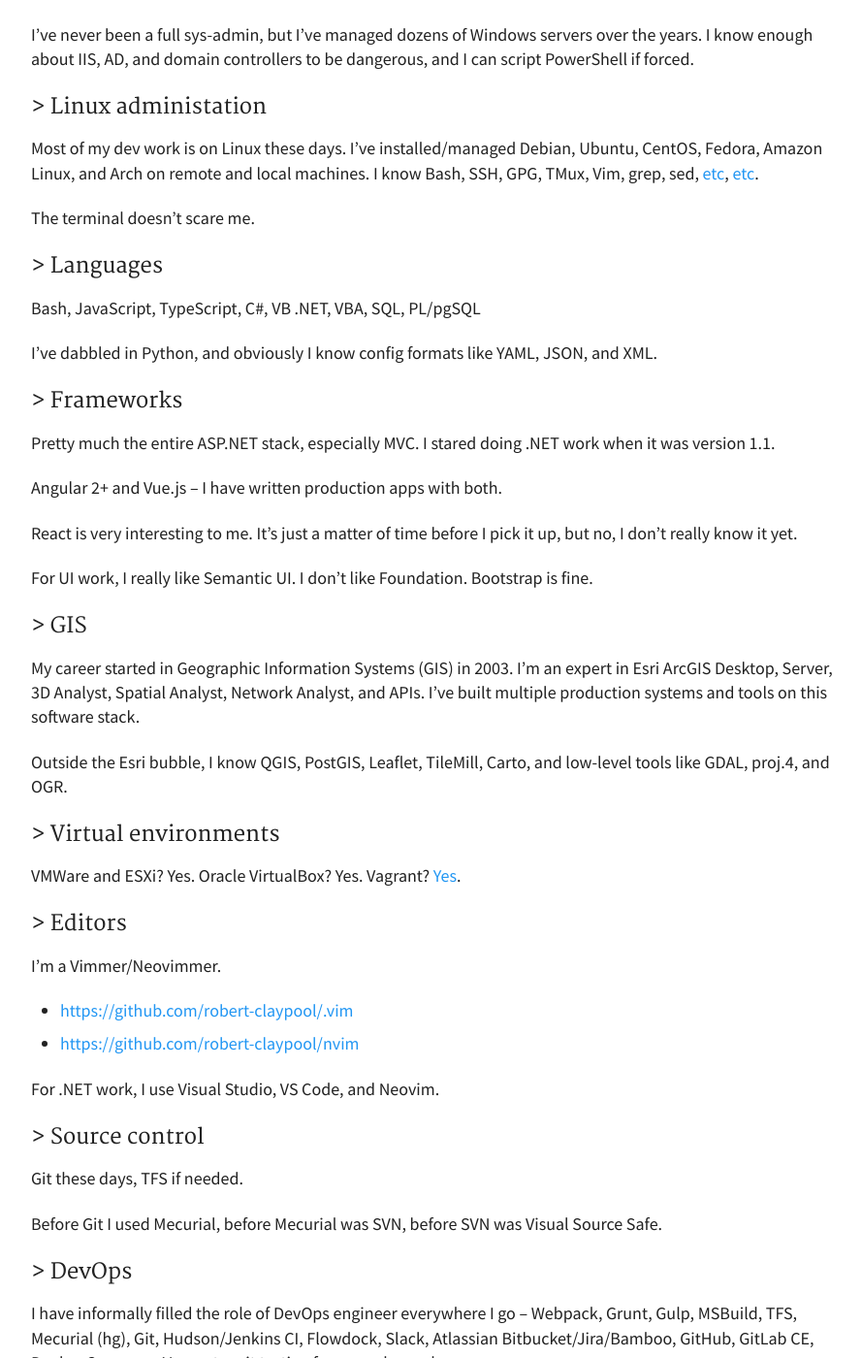
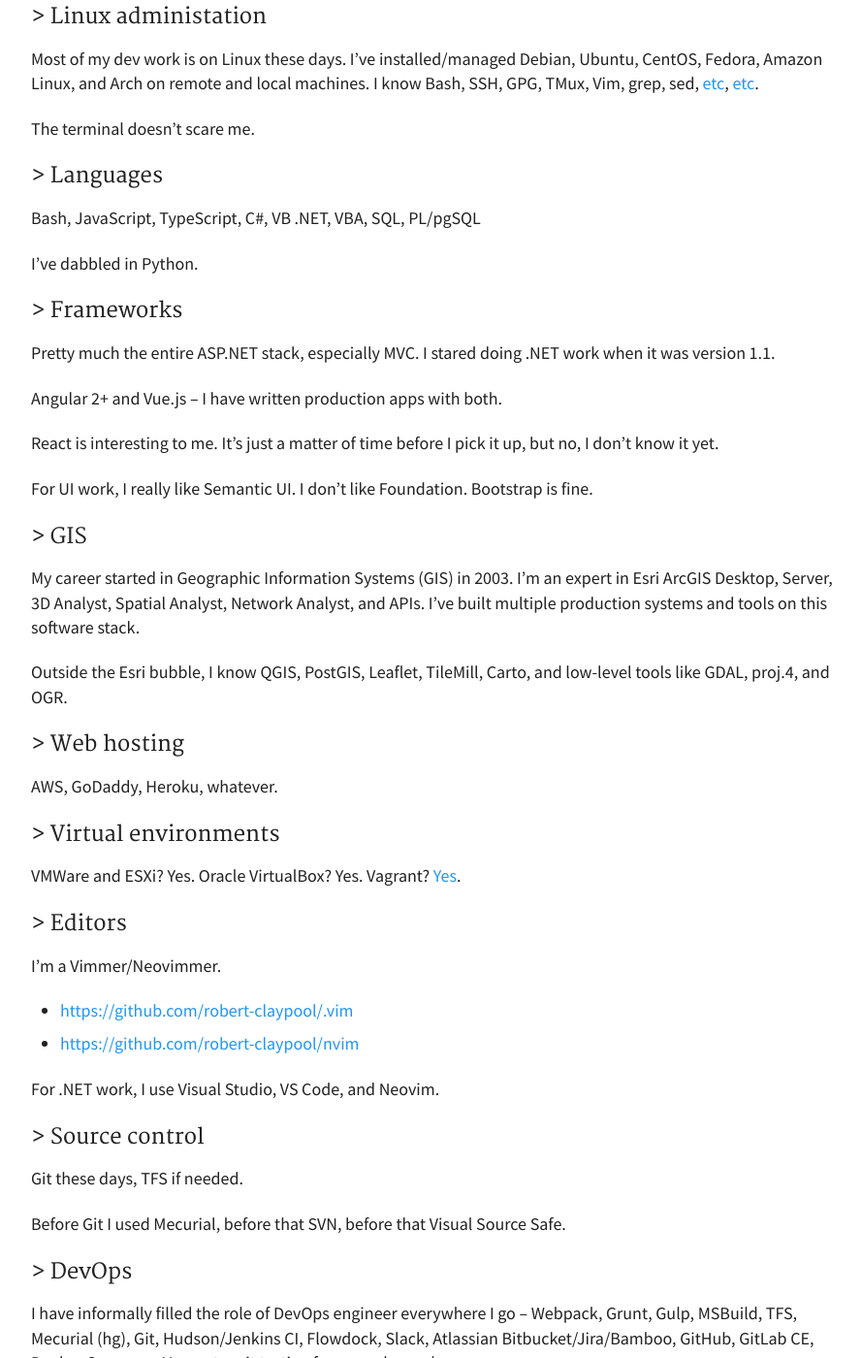
Before and after one commit to robert-claypool/robert-claypool.github.io, a Jekyll site: the page built from about.md, in a window 1280 px wide and 1400 px high, scrolled down 712 px. Shown: the whole window at 97% size, without its empty margins (188-1077 px from the left). Built offline with Jekyll 4.4.1, drawn with Linux system fonts in a browser that asks for light colours; nearby versions of some CDN libraries; some of the changed text lies outside the part shown.

Commit message:
Minor copy editing

```diff
--- a/about.md
+++ b/about.md
@@ -40,7 +37,7 @@ The terminal doesn't scare me.
 ### > Languages
 Bash, JavaScript, TypeScript, C#, VB .NET, VBA, SQL, PL/pgSQL
 
-I've dabbled in Python, and obviously I know config formats like YAML, JSON, and XML.
+I've dabbled in Python.
 
 ### > Frameworks
 Pretty much the entire ASP.NET stack, especially MVC. I stared doing .NET work
@@ -48,8 +45,8 @@ when it was version 1.1.
 
 Angular 2+ and Vue.js -- I have written production apps with both.
 
-React is very interesting to me. It's just a matter of time before I pick it up,
-but no, I don't really know it yet.
+React is interesting to me. It's just a matter of time before I pick it up,
+but no, I don't know it yet.
 
 For UI work, I really like Semantic UI. I don't like Foundation. Bootstrap is fine.
 
@@ -61,6 +58,9 @@ on this software stack.
 
 Outside the Esri bubble, I know QGIS, PostGIS, Leaflet, TileMill, Carto, and
 low-level tools like GDAL, proj.4, and OGR.
+
+### > Web hosting
+AWS, GoDaddy, Heroku, whatever.
 
 ### > Virtual environments
 VMWare and ESXi? Yes. Oracle VirtualBox? Yes.
@@ -76,8 +76,7 @@ For .NET work, I use Visual Studio, VS Code, and Neovim.
 ### > Source control
 Git these days, TFS if needed.
 
-Before Git I used Mecurial, before Mecurial was SVN, before SVN
-was Visual Source Safe.
+Before Git I used Mecurial, before that SVN, before that Visual Source Safe.
 
 ### > DevOps
 I have informally filled the role of DevOps engineer everywhere I go -- Webpack,
```
Also changed, not shown: other parts of about.md (+2 -5 lines).
